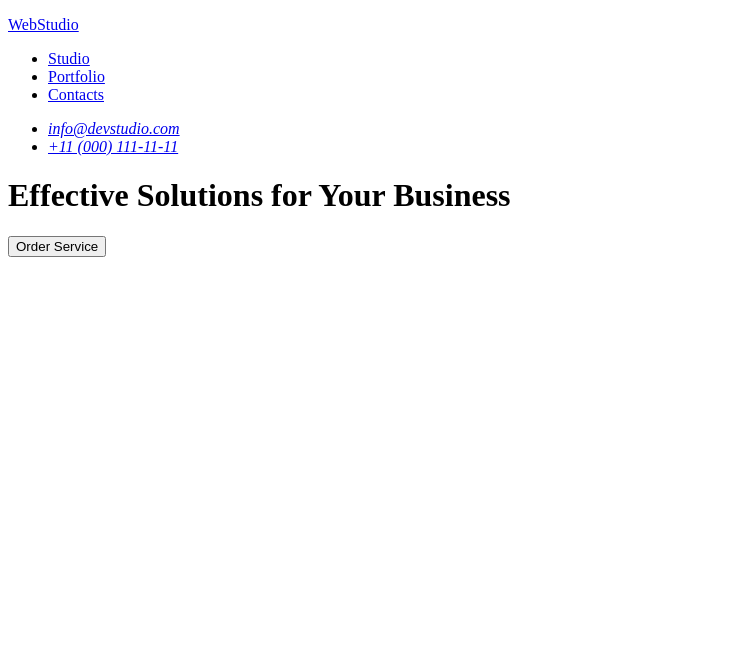
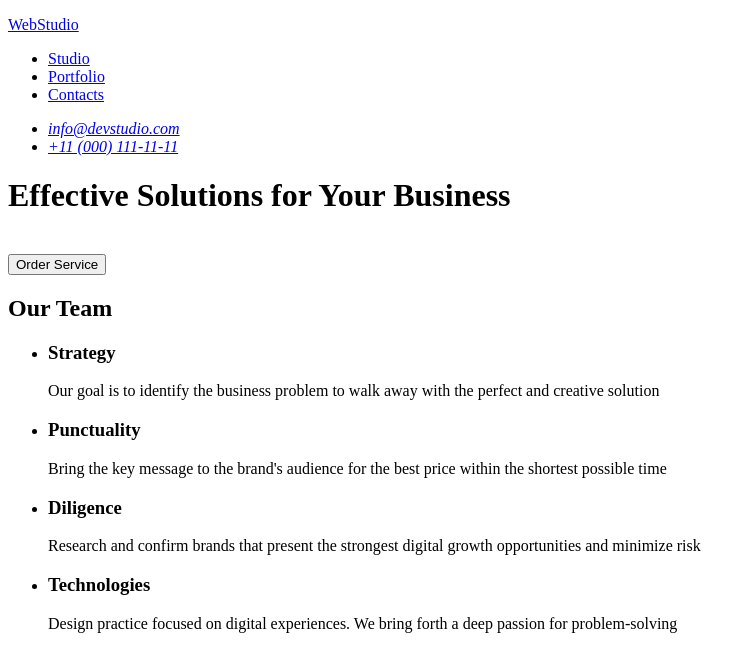
Before and after one commit to Hezaarfenn/goit-markup-hw-01, a plain HTML site: page index.html in a window 1280 px wide. Shown: the whole page, without its empty margins (0-756 px from the left). Drawn offline with Linux system fonts and the light colour scheme.

Commit message:
main bölüm2

```diff
--- a/index.html
+++ b/index.html
@@ -33,8 +33,30 @@
 
     <main>
         <div>
-            <h1>Effective Solutions for Your Business</h1>
+            <h1>Effective Solutions for Your Business</h1><br>
             <button type="button">Order Service</button>
+        </div>
+
+        <div>
+            <h2>Our Team</h2>
+            <ul>
+                <li>
+                    <h3>Strategy</h3>
+                    <p>Our goal is to identify the business problem to walk away with the perfect and creative solution</p>
+                </li>
+                <li>
+                    <h3>Punctuality</h3>
+                    <p>Bring the key message to the brand's audience for the best price within the shortest possible time</p>
+                </li>
+                <li>
+                    <h3>Diligence</h3>
+                    <p>Research and confirm brands that present the strongest digital growth opportunities and minimize risk</p>
+                </li>
+                <li>
+                    <h3>Technologies</h3>
+                    <p>Design practice focused on digital experiences. We bring forth a deep passion for problem-solving</p>
+                </li>
+            </ul>
         </div>
     </main>
 
```
